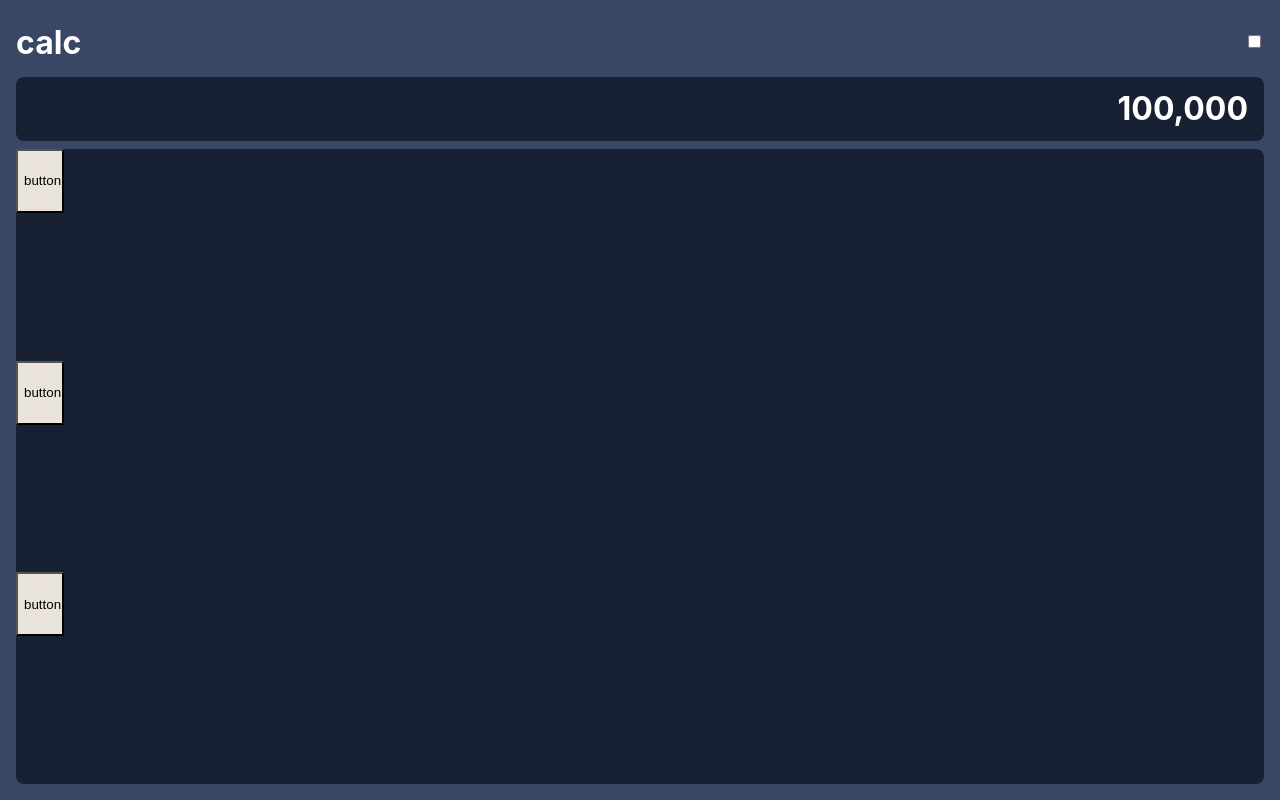
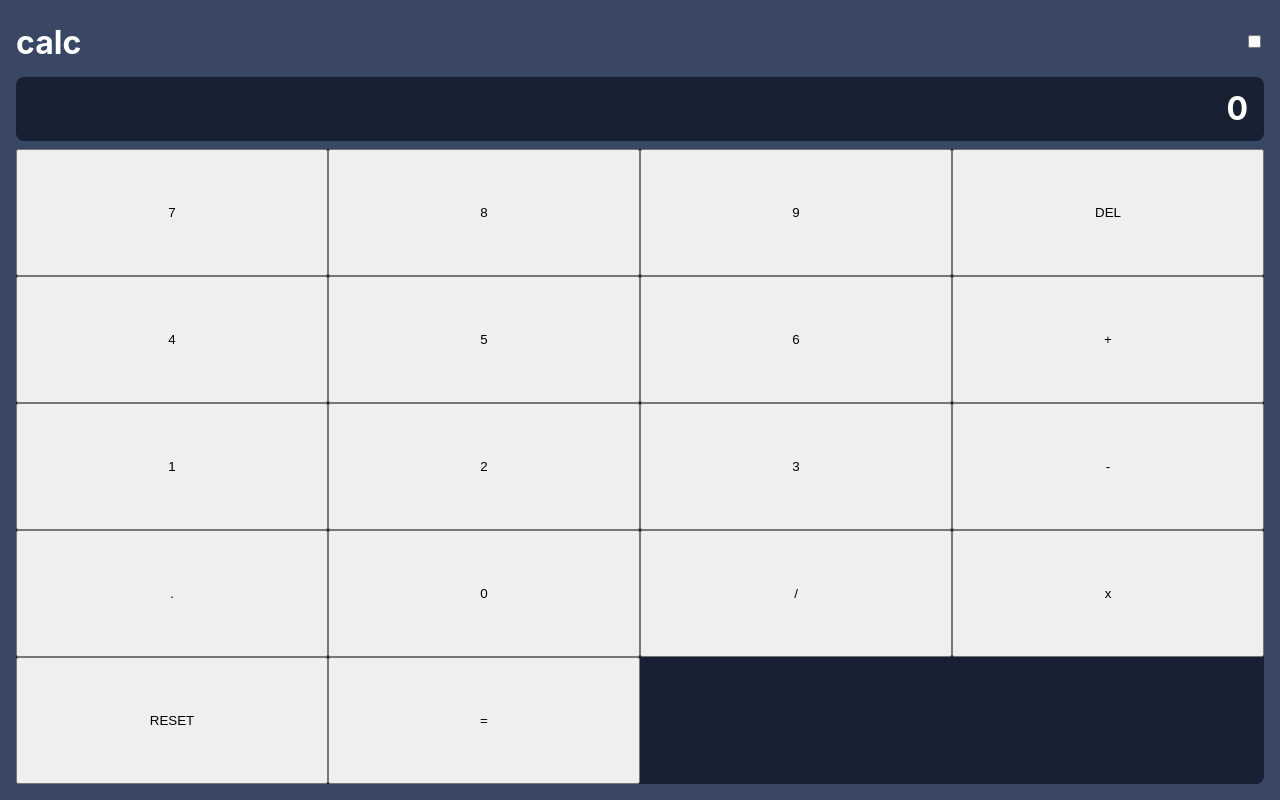
Before and after one commit to stuartkaija/calculator, a React (Create React App) app: page / in a window 1280 px wide. Built offline with nearby package versions, Linux system fonts and the light colour scheme.

Commit message:
simplified buttons (removed button components), basic CSS grid set up for controls

```diff
--- a/src/App.tsx
+++ b/src/App.tsx
@@ -1,3 +1,4 @@
+import { useState, useEffect } from 'react';
 import './App.scss';
 
 //@ts-ignore
@@ -8,10 +9,13 @@
 import Controls from './components/Controls/Controls.tsx';
 
 function App() {
+
+	const [display, setDisplay] = useState(0);
+
 	return (
 		<div className="App">
 			<Header />
-			<Display />
+			<Display display={display} />
 			<Controls />
 		</div>
 	);
--- a/src/components/Controls/Controls.scss
+++ b/src/components/Controls/Controls.scss
@@ -2,6 +2,8 @@
 
 .controls {
     display: grid;
+    grid-template-rows: repeat(5, 1fr);
+    grid-template-columns: repeat(4, 1fr [col-start]);
     height: 100%;
     border-radius: 0.5rem;
     background-color: $color-background3;
--- a/src/components/Controls/Controls.tsx
+++ b/src/components/Controls/Controls.tsx
@@ -4,12 +4,27 @@
 import NumberButton from '../NumberButton/NumberButton.tsx';
 
 export default function Controls() {
+
     return (
         <div className='controls'>
-            <NumberButton />
-            <NumberButton />
-            <NumberButton />
-
+            <button>7</button>
+            <button>8</button>
+            <button>9</button>
+            <button>DEL</button>
+            <button>4</button>
+            <button>5</button>
+            <button>6</button>
+            <button>+</button>
+            <button>1</button>
+            <button>2</button>
+            <button>3</button>
+            <button>-</button>
+            <button>.</button>
+            <button>0</button>
+            <button>/</button>
+            <button>x</button>
+            <button>RESET</button>
+            <button>=</button>
         </div>
     )
 }
--- a/src/components/Display/Display.tsx
+++ b/src/components/Display/Display.tsx
@@ -1,10 +1,10 @@
 import React from 'react';
 import './Display.scss';
 
-export default function Display() {
+export default function Display({display}) {
     return (
         <div className='display'>
-            <h1 className='display__nums'>100,000</h1>
+            <h1 className='display__nums'>{display}</h1>
         </div>
     )
 }
--- a/src/components/NumberButton/NumberButton.scss
+++ /dev/null
@@ -1,7 +0,0 @@
-@use '../../styles/partials/variables' as *;
-
-.button {
-    height: 4rem;
-    width: 3rem;
-    background-color: $color-key5;
-}
--- a/src/components/NumberButton/NumberButton.tsx
+++ /dev/null
@@ -1,10 +0,0 @@
-import React from 'react';
-import './NumberButton.scss';
-
-export default function NumberButton() {
-  return (
-    <button className='button'>
-        <span className='button__name'>button</span>
-    </button>
-  )
-}
```
